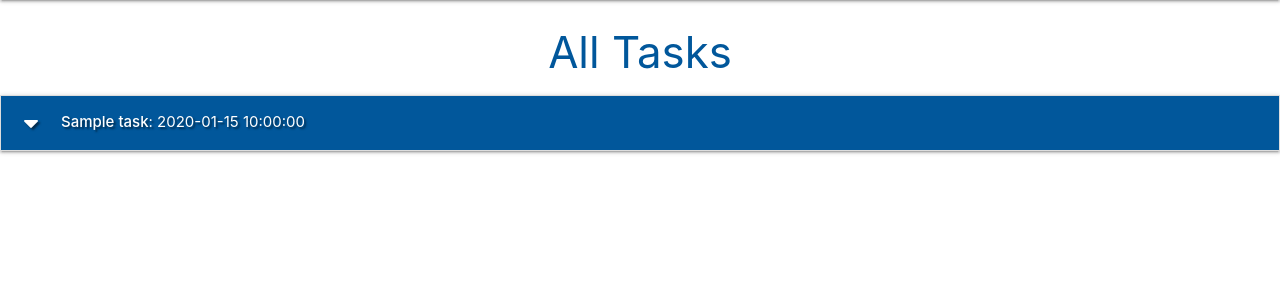
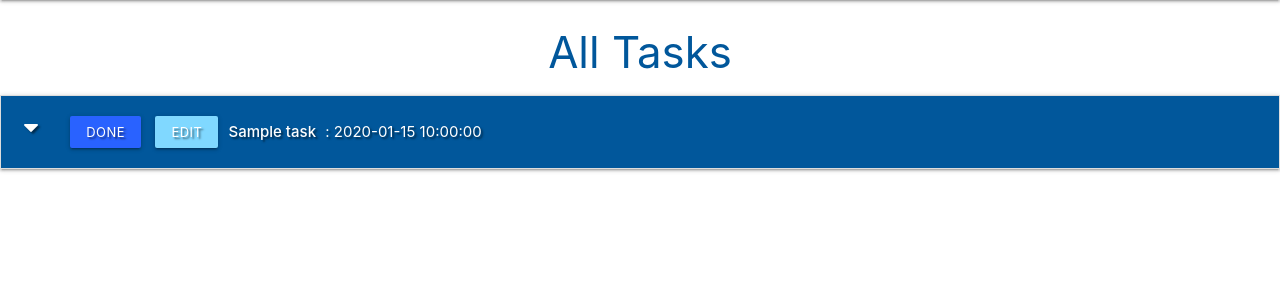
Before and after one commit to MattB859/flask-task-manager-project, a Flask app: page / in a window 1280 px wide. Shown: the part 64-364 px from the top of the page. Run offline with Flask 2, Linux system fonts and the light colour scheme; a database or web service that is not in the repository returns one stand-in record (values such as "Sample title"); some libraries are stand-ins or nearby versions.

Commit message:
Add Task edit/done buttons

```diff
--- a/static/css/style.css
+++ b/static/css/style.css
@@ -2,6 +2,15 @@
     text-shadow: 2px 2px 2px rgba(0, 0, 0, 0.5);
 }
 
-.flashes{
+.flashes h4{
     line-height: 2;
 }
+
+.btn-small{
+    margin: 5px;
+}
+
+.collapsible-header .col strong {
+    margin: 5px;
+    line-height: 42px;
+}
--- a/templates/tasks.html
+++ b/templates/tasks.html
@@ -7,12 +7,18 @@
     {% for task in tasks %}
     <li>
         <div class="collapsible-header white-text light-blue darken-4 text-shadow">
+            <div class="col s3">
                 <i class="fas fa-caret-down"></i>
+                <a href="" class="btn-small blue accent-4">Done</a>
+                <a href="" class="btn-small light-blue accent-1">Edit</a>
+            </div>
+            <div class="col s9">
                 <strong>{{ task.task_name }}</strong> : {{ task.due_date }}
                 {% if task.is_urgent == "on" %}
-                    <i class="fas fa-exclamation-circle light-blue-text text-lighten-2 tooltipped"
-                    data-position="right" data-tooltip="URGENT!"></i>
+                    <i class="fas fa-exclamation-circle light-blue-text text-lighten-2 tooltipped" data-position="right"
+                        data-tooltip="URGENT!"></i>
                 {% endif %}
+            </div>
         </div>
         <div class="collapsible-body">
             <strong>{{ task.category_name }}</strong>
```
Lines whose indentation alone changed are shown as unchanged.
